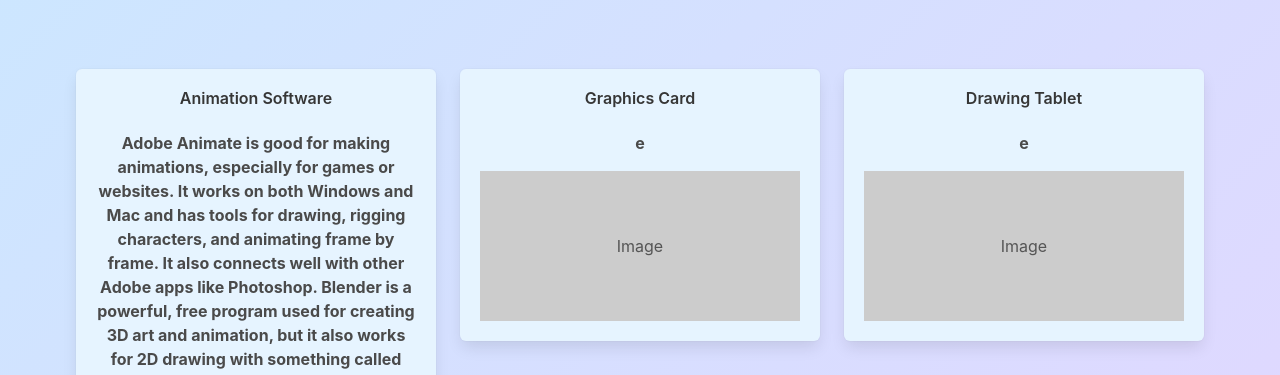
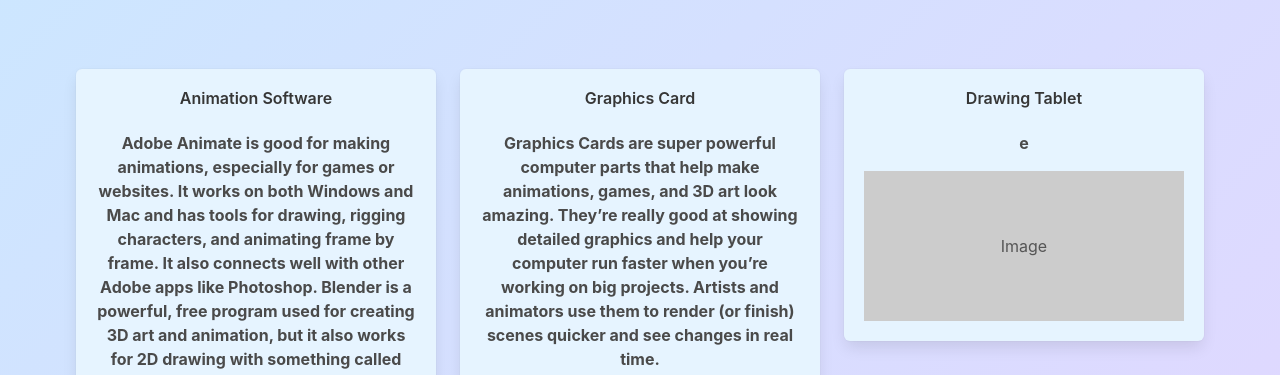
Before and after one commit to bekhruza2004/sep10-freedom-project, a plain HTML site: page index.html in a window 1280 px wide. Shown: the part 880-1255 px from the top of the page. Drawn offline with nearby package versions, Linux system fonts and the light colour scheme.

Commit message:
Sun, May 4, 2025, 4:19 PM -04:00

```diff
--- a/index.html
+++ b/index.html
@@ -94,7 +94,7 @@
         <div class="column is-4-desktop is-12-mobile">
           <div class="box">
             <h4 class="title is-6">Graphics Card</h4>
-            <p class="has-text-weight-bold">e</p>
+            <p class="has-text-weight-bold">Graphics Cards are super powerful computer parts that help make animations, games, and 3D art look amazing. They’re really good at showing detailed graphics and help your computer run faster when you’re working on big projects. Artists and animators use them to render (or finish) scenes quicker and see changes in real time.</p>
             <div class="image-placeholder">Image</div>
           </div>
         </div>
```
